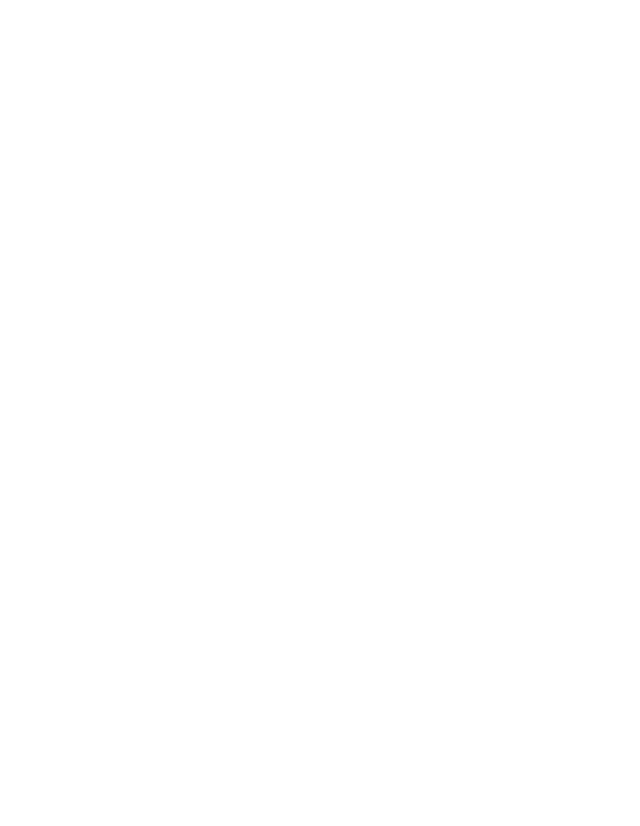
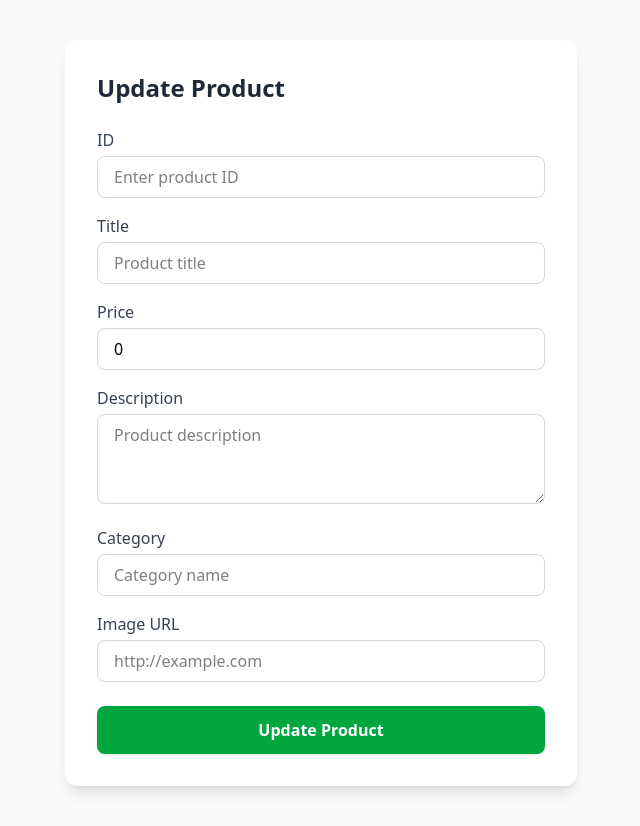
Before and after one commit to Abdul-Rahim13/Internship, a React (Vite) app: page /products/1/edit in a window 1280 px wide. Before the commit this address had no page. Shown: the whole page, without its empty margins (319-959 px from the left). Before the commit the page ends 800 px from the top, so only its background shows below. Built offline with nearby package versions, Linux system fonts and the light colour scheme; no server answers.

Commit message:
Edit Page

```diff
--- a/src/App.jsx
+++ b/src/App.jsx
@@ -1,13 +1,8 @@
 import './App.css'
 import { Routes, Route } from "react-router-dom"
-import { AppProvider } from './components/contextapiform/ContextApiForm'
-import FormCAPI from './components/contextapiform/FormCAPI'
-import CreateSLiceProegct from './components/redux/CreateSLiceProegct'
-import Redux from './components/redux/Redux'
-import Reduxasyncthunk from './components/redux/Reduxasyncthunk'
-import Form from './components/reduxform/form'
 import Api from './components/fetchapi/Api'
 import ProductDetails from './components/fetchapi/ProductDetails'
+import Editproduct from './components/fetchapi/Editproduct'
 import Newproduct from './components/fetchapi/Newproduct'
 
 function App() {
@@ -16,6 +11,7 @@
       <Route path="/" element={<Api />} />
       <Route path="/products/:id" element={<ProductDetails />} />
       <Route path="/products/new" element={<Newproduct />} />
+      <Route path="/products/:id/edit" element={<Editproduct />} />
     </Routes>
   )
 }
--- a/src/components/fetchapi/Api.jsx
+++ b/src/components/fetchapi/Api.jsx
@@ -1,6 +1,6 @@
 import axios from "axios";
 import { useEffect, useState } from "react";
-import { NavLink } from "react-router-dom";
+import { NavLink, useLocation } from "react-router-dom";
 import { FontAwesomeIcon } from '@fortawesome/react-fontawesome';
 import { faPlus } from '@fortawesome/free-solid-svg-icons';
 
@@ -8,7 +8,6 @@
     const [data, setData] = useState([]);
     const API = "https://fakestoreapi.com/products";
 
-  // Handle HTTP req and responses
   const fectData = async () => {
     try {
       const res = await axios.get(API);
@@ -19,9 +18,9 @@
     }
   };
 
-  useEffect(() => {
-    fectData();
-  }, []);
+  useEffect (() => {
+    fectData()
+},[])
 
   return (
     <div className="px-6 py-8 bg-gray-50">
@@ -57,6 +56,12 @@
                 See Details
               </button>
             </NavLink>
+
+            <NavLink to={`/products/${item.id}/edit`} className="w-full">
+              <button className="mt-2 w-full px-4 py-2 bg-yellow-500 text-white rounded-lg hover:bg-yellow-600 focus:outline-none focus:ring-2 focus:ring-yellow-300 transition">
+                Edit Product
+              </button>
+            </NavLink>
           </div>
         ))}
       </div>
--- /dev/null
+++ b/src/components/fetchapi/Editproduct.jsx
@@ -0,0 +1,150 @@
+import axios from "axios"
+import { useEffect, useState } from "react"
+import { useNavigate, useParams } from "react-router-dom"
+
+
+function Editproduct() {
+
+    const {id} = useParams()
+    const navigate = useNavigate()
+    const [form, setformData] = useState({
+        id: '',
+        title: '',
+        price: 0.00,
+        description: '',
+        category: '',
+        image: '',
+    })
+
+    const fecthData = async() => {
+        try {
+            const res = await axios.get(`https://fakestoreapi.com/products/${id}`)
+            setformData(res.data)
+        } catch (error) {
+            console.log(error)
+        }
+    }
+
+    useEffect(()=>{
+        fecthData()
+    }, [id])
+
+
+    const handleInputs = (e)=>{
+        const name = e.target.name
+        const value = e.target.value
+        if (name === 'id' || name === 'price') {
+            if (value === '' || (/^\d*\.?\d*$/.test(value) && Number(value) >= 0)) {
+                setformData({...form, [name]: value === '' ? 0 : Number(value)})
+            }
+        } else {
+            setformData({ ...form, [name]: value })
+        }
+    }
+
+    const updatedData = async(e)=>{
+         e.preventDefault()
+        try {
+            const res = await axios.put(`https://fakestoreapi.com/products/${id}`, form, {headers: {'Content-Type': 'application/json'}})
+            alert("Product updated successfully!");
+            navigate(`/products/${id}`, { state: res.data })
+            navigate(`/`, {state: {updatedData: res.data}})
+        } catch (error) {
+            console.log(error)
+        }
+    }
+
+
+
+  return (
+    <div className="flex justify-center items-start min-h-screen bg-gray-50 py-10">
+      <form
+         onSubmit={updatedData}
+        className="bg-white shadow-lg rounded-xl p-8 w-full max-w-lg"
+      >
+        <h2 className="text-2xl font-bold text-gray-800 mb-6">Update Product</h2>
+
+        <div className="mb-4">
+          <label className="block text-gray-700 font-medium mb-1">ID</label>
+          <input
+            type="number"
+            name="id"
+            value={form.id}
+            onChange={handleInputs}
+            className="w-full border border-gray-300 rounded-lg px-4 py-2 focus:outline-none focus:ring-2 focus:ring-blue-400"
+            placeholder="Enter product ID"/>
+        </div>
+
+        <div className="mb-4">
+          <label className="block text-gray-700 font-medium mb-1">Title</label>
+          <input
+            type="text"
+            name="title"
+            value={form.title}
+            onChange={handleInputs}
+            className="w-full border border-gray-300 rounded-lg px-4 py-2 focus:outline-none focus:ring-2 focus:ring-blue-400"
+            placeholder="Product title"
+          />
+        </div>
+
+        <div className="mb-4">
+          <label className="block text-gray-700 font-medium mb-1">Price</label>
+          <input
+            type="number"
+            step="0.01"
+            name="price"
+            value={form.price}
+            onChange={handleInputs}
+            className="w-full border border-gray-300 rounded-lg px-4 py-2 focus:outline-none focus:ring-2 focus:ring-blue-400"
+            placeholder="0.00"
+          />
+        </div>
+
+        <div className="mb-4">
+          <label className="block text-gray-700 font-medium mb-1">Description</label>
+          <textarea
+            name="description"
+            className="w-full border border-gray-300 rounded-lg px-4 py-2 focus:outline-none focus:ring-2 focus:ring-blue-400"
+            rows="3"
+            value={form.description}
+            onChange={handleInputs}
+            placeholder="Product description"
+          ></textarea>
+        </div>
+
+        <div className="mb-4">
+          <label className="block text-gray-700 font-medium mb-1">Category</label>
+          <input
+            type="text"
+            name="category"
+            value={form.category}
+            onChange={handleInputs}
+            className="w-full border border-gray-300 rounded-lg px-4 py-2 focus:outline-none focus:ring-2 focus:ring-blue-400"
+            placeholder="Category name"
+          />
+        </div>
+
+        <div className="mb-6">
+          <label className="block text-gray-700 font-medium mb-1">Image URL</label>
+          <input
+            type="url"
+            name="image"
+            value={form.image}
+            onChange={handleInputs}
+            className="w-full border border-gray-300 rounded-lg px-4 py-2 focus:outline-none focus:ring-2 focus:ring-blue-400"
+            placeholder="http://example.com"
+          />
+        </div>
+
+        <button
+          type="submit"
+          className="w-full bg-green-600 hover:bg-green-700 text-white font-semibold px-5 py-3 rounded-lg shadow transition"
+        >
+          Update Product
+        </button>
+      </form>
+    </div>
+  )
+}
+
+export default Editproduct
--- a/src/components/fetchapi/ProductDetails.jsx
+++ b/src/components/fetchapi/ProductDetails.jsx
@@ -1,13 +1,13 @@
 import axios from 'axios'
 import React, { useEffect, useState } from 'react'
-import { useParams } from 'react-router-dom'
+import { useParams,useLocation } from 'react-router-dom'
 import { FontAwesomeIcon } from '@fortawesome/react-fontawesome'
 import { faShoppingCart, faStar, faPlus, faMinus } from '@fortawesome/free-solid-svg-icons'
 
 function ProductDetails() {
-
+    const location = useLocation()
     const {id} = useParams()
-    const [product, setProduct] = useState(null)
+    const [product, setProduct] = useState(location.state || null)
     const [count, setCount] = useState(1)
 
     const fetchProduct = async () => {
@@ -20,8 +20,10 @@
     }
 
     useEffect(()=>{
-        fetchProduct()
-    }, [id])
+        if(!location.state){
+            fetchProduct()
+        }
+    }, [id, location.state])
 
     const handleInc = () => {
         setCount(count+1)
```
Lines whose indentation alone changed are shown as unchanged.
